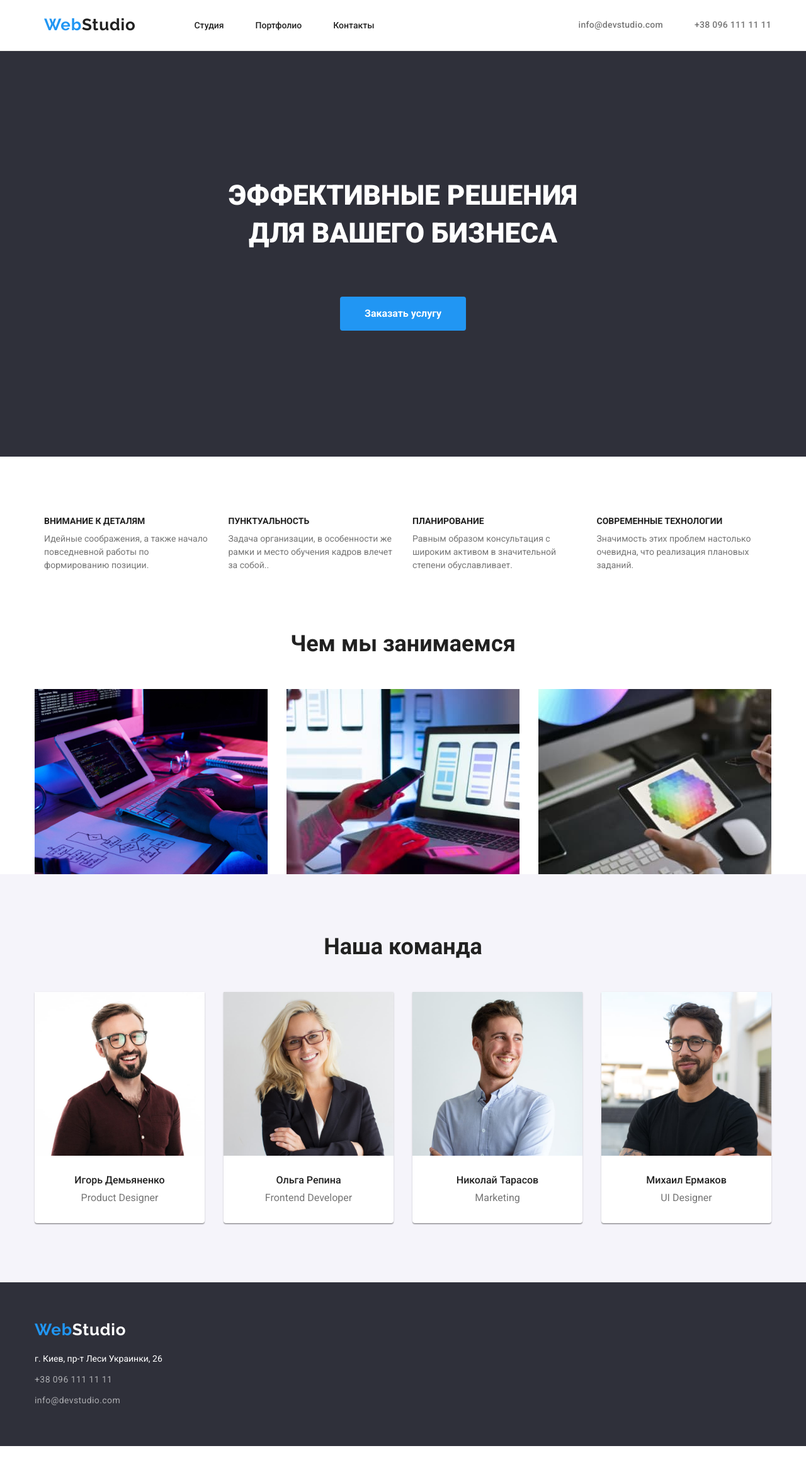
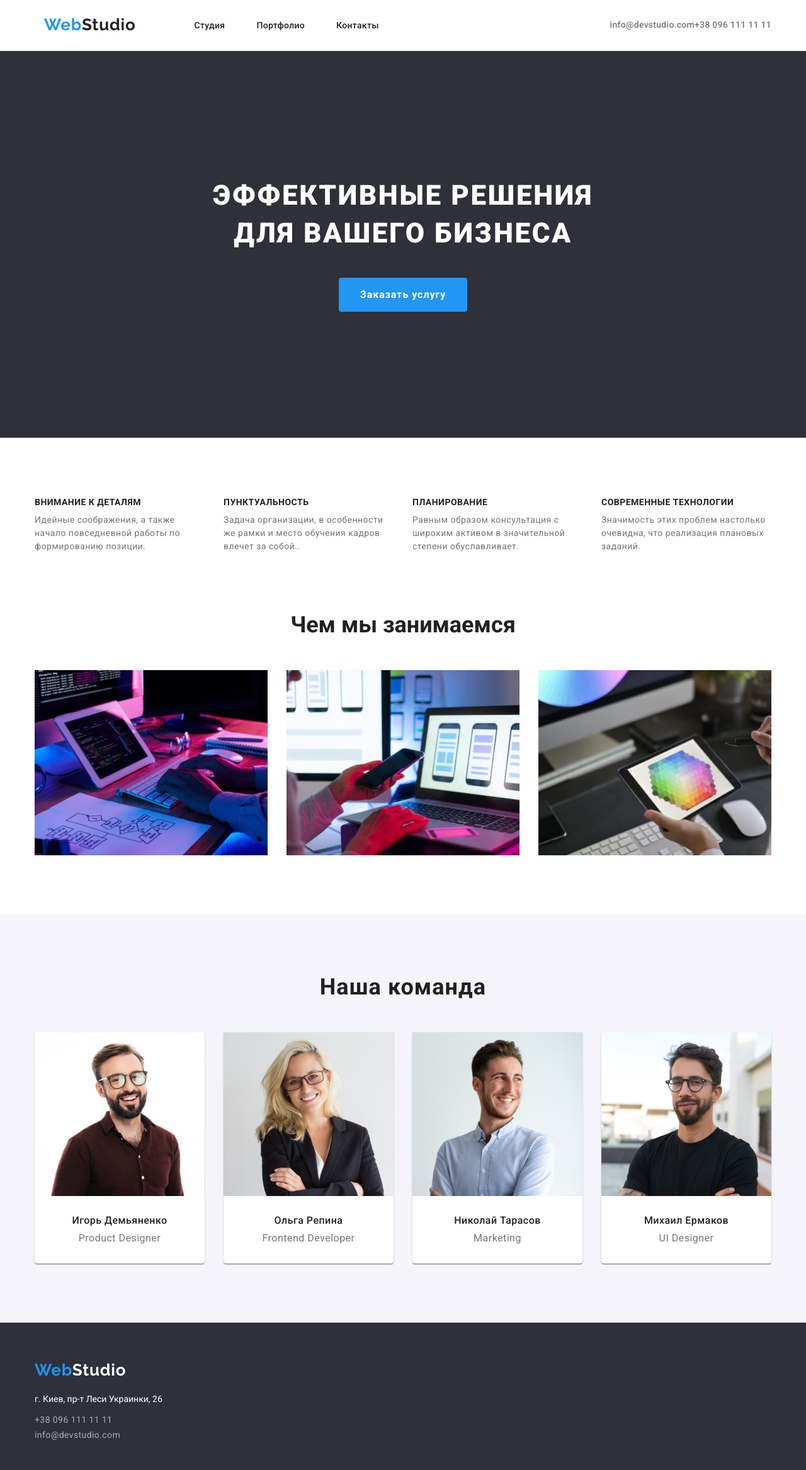
Before and after one commit to VladBasalyha/go-it-markup-hw-03, a plain HTML site: page index.html in a window 1280 px wide. Shown: the whole page at 63% size. Before the commit the page ends 2296 px from the top, so only its background shows below. Drawn offline with nearby package versions, Linux system fonts and the light colour scheme.

Commit message:
Комміт після правок ментора

```diff
--- a/index.html
+++ b/index.html
@@ -11,10 +11,8 @@
       href="https://fonts.googleapis.com/css2?family=Raleway:wght@700&family=Roboto:wght@400;500;700;900&display=swap"
       rel="stylesheet"
     />
-    <link
-      rel="stylesheet"
-      href="node_modules/modern-normalize/modern-normalize.css"
-    />
+    <link rel="stylesheet" href="https://cdnjs.cloudflare.com/ajax/libs/modern-normalize/1.1.0/modern-normalize.css" integrity="sha512-Y0MM+V6ymRKN2zStTqzQ227DWhhp4Mzdo6gnlRnuaNCbc+YN/ZH0sBCLTM4M0oSy9c9VKiCvd4Jk44aCLrNS5Q==" crossorigin="anonymous" referrerpolicy="no-referrer" />
+
     <link rel="stylesheet" href="styles/styles.css"/>
   </head>
   <body>
@@ -89,7 +87,8 @@
           </ul>
         </div>
       </section>
-      <section class="examples section">
+
+      <section class="examples-section">
         <div class="container">
           <h2 class="offers">Чем мы занимаемся</h2>
           <ul class="offers-container">
@@ -128,8 +127,10 @@
                 alt="Мужчина в очках"
                 width="270"
               />
+              <div class="team-container">
               <h3 class="team-mate">Игорь Демьяненко</h3>
               <p class="team-position">Product Designer</p>
+                </div>
             </li>
 
             <li>
@@ -138,6 +139,7 @@
                 width="270"
                 alt="Девушка в очках и костюме"
               />
+              <div class="team-container">
               <h3 class="team-mate">Ольга Репина</h3>
               <p class="team-position">Frontend Developer</p>
             </li>
@@ -148,8 +150,10 @@
                 alt="Улыбающийся мужчина"
                 width="270"
               />
+              <div class="team-container">
               <h3 class="team-mate">Николай Тарасов</h3>
               <p class="team-position">Marketing</p>
+              </div>
             </li>
 
             <li>
@@ -158,8 +162,10 @@
                 alt="Мужчина в очках"
                 width="270"
               />
+              <div class="team-container">
               <h3 class="team-mate">Михаил Ермаков</h3>
               <p class="team-position">UI Designer</p>
+              </div>
             </li>
           </ul>
         </div>
--- a/styles/styles.css
+++ b/styles/styles.css
@@ -43,6 +43,7 @@ ul {
 }
 img {
   display: block;
+  max-width: 100%;
 }
 .list {
   list-style: none;
@@ -108,6 +109,7 @@ img {
 /* outline: 1px solid tomato; */
 margin-right: 50px;
 align-items: center;
+letter-spacing: 0.02em;
 }
 .nav .nav-list:last-child {
   margin-right: auto;
@@ -129,9 +131,6 @@ align-items: center;
   color: var(--bg-buttons-color-hover);
   text-decoration: none;
 }
-.email {
-  margin-right: 50px;
-}
 .contacts > a:focus,
 .contacts > a:hover {
   color: var(--bg-buttons-color-hover);
@@ -147,8 +146,6 @@ align-items: center;
   align-items: center;
 }
 .contacts > a {
-  padding-top: 32px;
-  padding-bottom: 32px;
   /* outline: 2px solid gold; */
   color: var(--secondary-text-color);
   font-size: 14px;
@@ -156,18 +153,19 @@ align-items: center;
   font-weight: 500;
   letter-spacing: 0.02em;
   line-height: 1.14;
-  margin-left: auto;
+  letter-spacing: 0.02em;
 }
 
 /* Для секції hero */
 
 .hero {
+  display: flex;
   text-align: center;
   background-color: var(--bg-hero-color);
 }
 .hero-heading {
-  padding-top: 200px;
-  padding-bottom: 30px;
+  margin-top: 200px ;
+  margin-bottom: 30px;
   color: var(--bg-color);
   font-size: 44px;
   text-align: center;
@@ -175,10 +173,11 @@ align-items: center;
   text-transform: uppercase;
   font-weight: 900;
   margin-bottom: 40px;
+  letter-spacing: 0.06em;
 }
 .hero-button  {
+  margin-bottom: 200px;
   padding: 10px 32px 10px 32px;
-  margin-bottom: 200px;
   border-radius: 4px;
   border-color: transparent;
   background-color: var(--bg-buttons-color-hover);
@@ -192,12 +191,14 @@ align-items: center;
   max-height: 100px;
   min-width: 200px;
   min-height: 50px;
+  letter-spacing: 0.06em;
 }
 .offers {
   color: var(--main-text-color);
   font-size: 36px;
   line-height: 1.16;
   text-align: center;
+  letter-spacing: 0.03em
 }
 .contacts-footer > a {
   color: var(--contact-footer-color);
@@ -207,14 +208,12 @@ align-items: center;
   letter-spacing: 0.03em;
   line-height: 1.7;
 }
-.contacts-footer > a:first-child {
-  display: inline-block;
+.phone {
+  display: block;
   margin-bottom: 9px;
 }
-.contacts-footer > a:last-child {
-  display: inline-block;
-  margin-bottom: 0;
-  padding-bottom: 60px;
+.email {
+  display: block;
 }
 .contacts-footer > a:focus,
 .contacts-footer > a:hover {
@@ -227,9 +226,13 @@ align-items: center;
   margin-bottom: 10px;
 }
 .advantages-list li {
+  margin-right: 30px;
   width: 270px;
-  margin: 0 15px;
   list-style: none;
+  letter-spacing: 0.03em;
+}
+.advantages-list li:last-child {
+  margin-right: 0;
 }
 .advantages-list {
   padding: 0;
@@ -252,9 +255,11 @@ align-items: center;
 /* Приклади робіт */
 .offers {
   margin-bottom: 50px;
+  letter-spacing: 0px;
 }
 .offers-container li {
 margin-right: 30px;
+list-style: none;
 }
 .offers-container {
   padding-left: 0;
@@ -263,6 +268,10 @@ margin-right: 30px;
 }
 .offers-container li:last-child {
 margin-right: 0px;
+}
+.examples-section {
+  padding-top: 94px;
+  padding-bottom: 94px;
 }
 .examples li {
   justify-content: space-between;
@@ -273,9 +282,11 @@ margin-right: 0px;
 .team.section {
   background-color: var(--bg-button-color);
 }
-.team-mate-image {
-  margin-bottom: 30px
+.team-container {
+  padding-top: 30px;
+  padding-bottom: 30px;
 }
+
 .team-list li {
   background-color: var(--bg-color);
   box-shadow: 0px 1px 3px rgba(0, 0, 0, 0.12), 0px 1px 1px rgba(0, 0, 0, 0.14), 0px 2px 1px rgba(0, 0, 0, 0.2);
@@ -295,19 +306,21 @@ margin-right: 0px;
   font-size: 36px;
   font-weight: 700;
   line-height: 1.18;
+  letter-spacing: 0.03em;
 }
 .team-mate {
-  margin-bottom: 10px;
   font-size: 16px;
   font-weight: 500;
   color: var(--main-text-color);
   line-height: 1.18;
+  letter-spacing: 0.03em;
+  margin-bottom: 10px;
 }
 .team-position {
-  padding-bottom: 30px;
   font-size: 16px;
   font-weight: 400;
   color: var(--secondary-text-color);
+  letter-spacing: 0.03em;
 }
 
 /* Сторінка Портфоліо */
@@ -317,6 +330,7 @@ margin-right: 0px;
   display: flex;
   justify-content: center;
   margin-bottom: 50px;
+  letter-spacing: 0.03em;
 }
 
 .nav-button:focus,
@@ -346,27 +360,34 @@ margin-right: 0px;
 .card-link {
   text-decoration: none;
 }
-
-.card-link > img {
-margin-bottom: 20px;
-}
-
 .cards.list  {
   display: flex;
   flex-wrap: wrap;
   /* outline: 1px solid red; */
+  margin-right: -30px;
+  margin-bottom: -30px;
+}
+
+.card-container {
+  padding-top: 20px;
+  padding-right: 24px;
+  padding-bottom: 20px;
+  padding-left: 24px;
 }
 
 .cards.list > li {
   margin-right: 30px;
+  margin-bottom: 30px;
   /* outline: 1px solid red; */
-  flex-basis: calc(100% / 3 - 60px);
+  flex-basis: calc(100% / 3 - 30px);
   border: 1px solid #EEEEEE;
-  margin-bottom: 30px;
 }
 
 .cards.list > li:nth-child(3n) {
   margin-right: 0;
+}
+.cards.list > li:nth-last-child(-n+3){
+  margin-bottom: 0;
 }
 
 .card-heading:hover,
@@ -381,8 +402,8 @@ margin-bottom: 20px;
   text-decoration: none;
   font-weight: 700;
   line-height: 2;
-  padding-left: 24px;
   margin-bottom: 4px;
+  letter-spacing: 0.06em;
 }
 
 .card-paragraph:hover,
@@ -397,14 +418,15 @@ margin-bottom: 20px;
   text-decoration: none;
   font-weight: 400;
   line-height: 1.77;
-  padding-left: 24px;
-  padding-bottom: 20px;
+  letter-spacing: 0.03em;
 }
 
 /* Налаштування футера */
 .bottom {
   background-color: var(--footer-color);
   text-decoration: none;
+  padding-top: 60px;
+  padding-bottom: 60px;
 }
 .address-list {
   margin-bottom: 9px;
@@ -417,6 +439,6 @@ margin-bottom: 20px;
 }
 .logo-footer {
   display: block;
-  padding-top: 60px;
   margin-bottom: 20px;
+  letter-spacing: 0.03em;
 }
```
Also changed, not shown: portfolio.html (+24 -8 lines).
